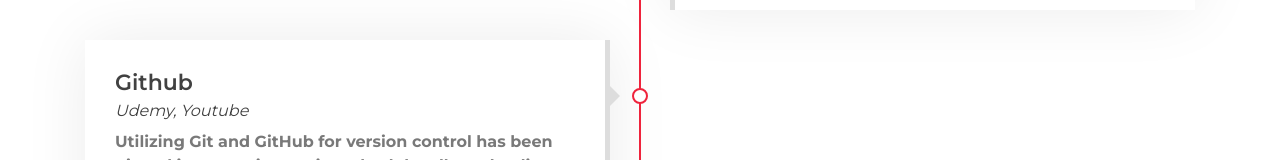
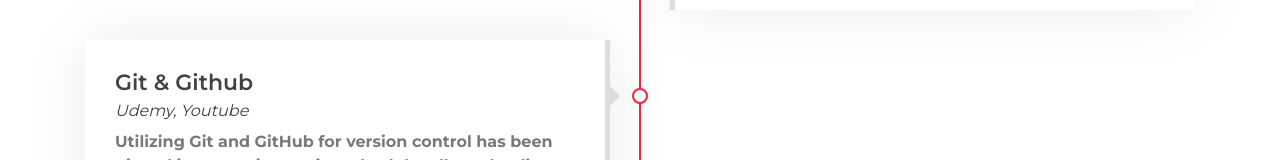
Before and after one commit to dhanushkumar558/MyPortfolio, a plain HTML site: page index.html in a window 1280 px wide. Shown: the part 4066-4226 px from the top of the page. Drawn offline with nearby package versions, Linux system fonts and the light colour scheme.

Commit message:
finished4

```diff
--- a/index.html
+++ b/index.html
@@ -511,7 +511,7 @@
                     </div>
                     <div class="timeline-item left wow slideInLeft" data-wow-delay="0.1s">
                         <div class="timeline-text">
-                            <h2>Github</h2>
+                            <h2>Git & Github</h2>
                             <h4>Udemy, Youtube</h4>
                             <p>
                                 Utilizing Git and GitHub for version control has been pivotal in managing projects both locally and online, facilitating seamless collaboration.
```
